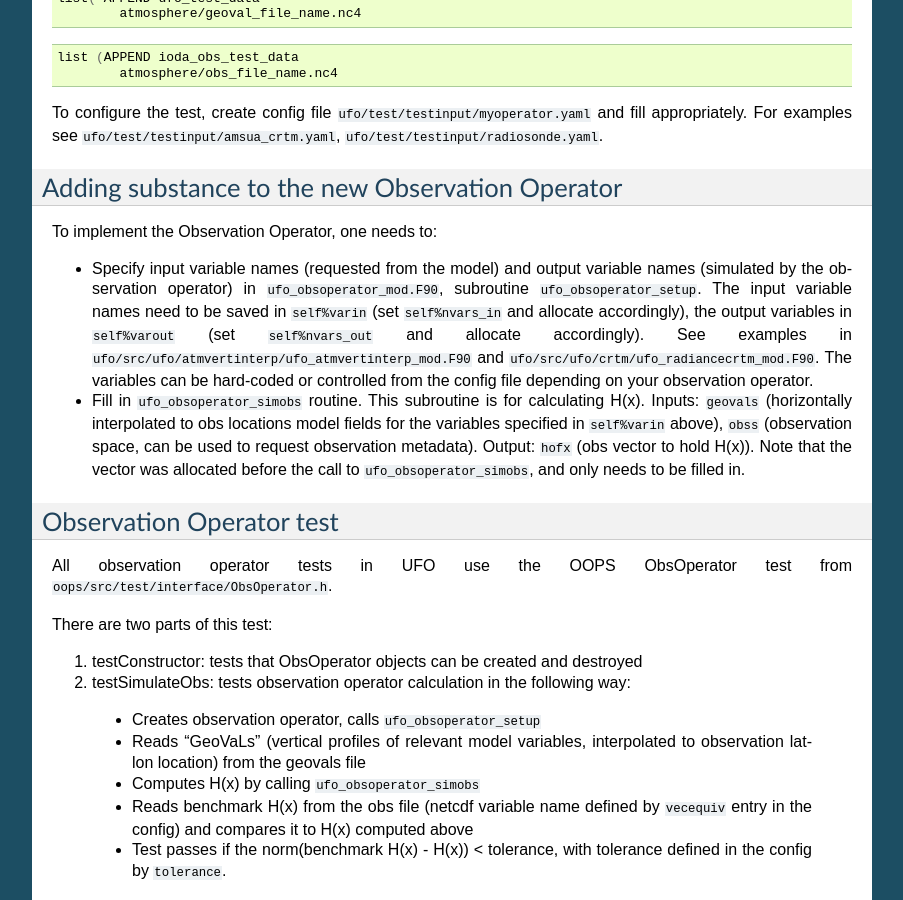
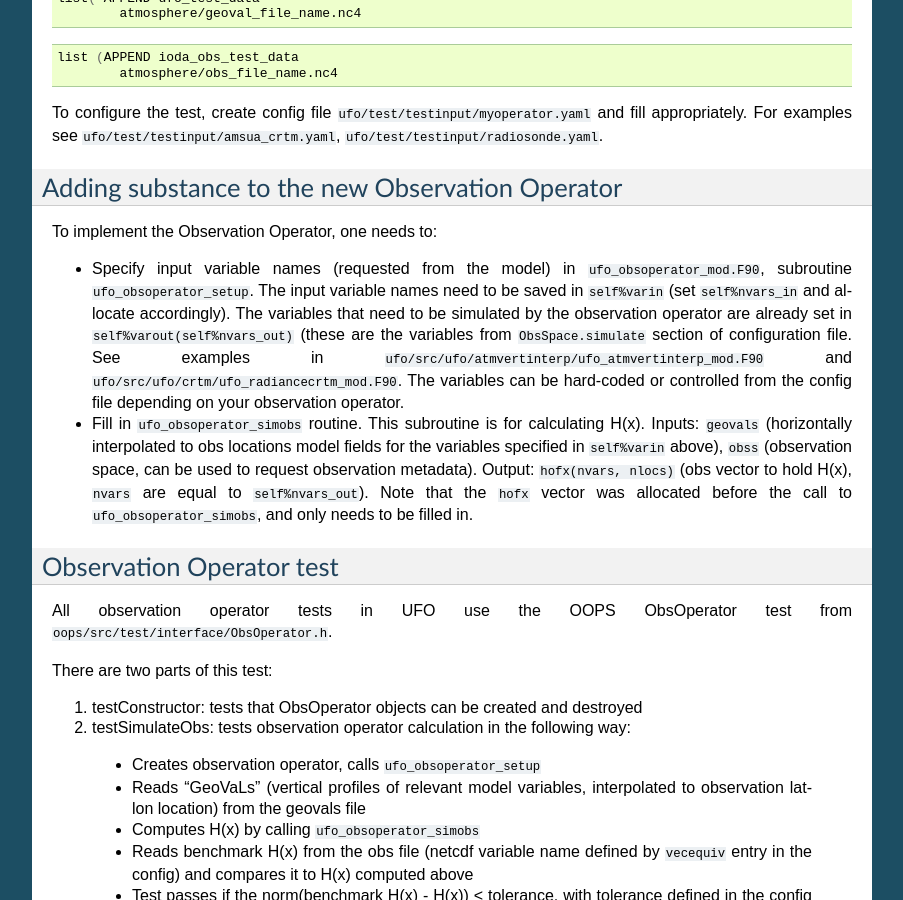
Before and after one commit to JCSDA/jedi-docs, a Sphinx documentation site: the page built from docs/jedi-components/ufo/newobsop.rst, in a window 1280 px wide and 900 px high, scrolled down 1752 px. Shown: the whole window, without its empty margins (198-1101 px from the left). Built offline with Sphinx 7.4.7, drawn with Linux system fonts in a browser that asks for light colours.

Commit message:
update newobosp page (remove reference to varout) (#111)

```diff
--- a/docs/jedi-components/ufo/newobsop.rst
+++ b/docs/jedi-components/ufo/newobsop.rst
@@ -95,9 +95,9 @@ Adding substance to the new Observation Operator
 
 To implement the Observation Operator, one needs to:
 
-* Specify input variable names (requested from the model) and output variable names (simulated by the observation operator) in :code:`ufo_obsoperator_mod.F90`, subroutine :code:`ufo_obsoperator_setup`. The input variable names need to be saved in :code:`self%varin` (set :code:`self%nvars_in` and allocate accordingly), the output variables in :code:`self%varout` (set :code:`self%nvars_out` and allocate accordingly). See examples in :code:`ufo/src/ufo/atmvertinterp/ufo_atmvertinterp_mod.F90` and :code:`ufo/src/ufo/crtm/ufo_radiancecrtm_mod.F90`. The variables can be hard-coded or controlled from the config file depending on your observation operator.
+* Specify input variable names (requested from the model) in :code:`ufo_obsoperator_mod.F90`, subroutine :code:`ufo_obsoperator_setup`. The input variable names need to be saved in :code:`self%varin` (set :code:`self%nvars_in` and allocate accordingly). The variables that need to be simulated by the observation operator are already set in :code:`self%varout(self%nvars_out)` (these are the variables from :code:`ObsSpace.simulate` section of configuration file. See examples in :code:`ufo/src/ufo/atmvertinterp/ufo_atmvertinterp_mod.F90` and :code:`ufo/src/ufo/crtm/ufo_radiancecrtm_mod.F90`. The variables can be hard-coded or controlled from the config file depending on your observation operator.
 
-* Fill in :code:`ufo_obsoperator_simobs` routine. This subroutine is for calculating H(x). Inputs: :code:`geovals` (horizontally interpolated to obs locations model fields for the variables specified in :code:`self%varin` above), :code:`obss` (observation space, can be used to request observation metadata). Output: :code:`hofx` (obs vector to hold H(x)). Note that the vector was allocated before the call to :code:`ufo_obsoperator_simobs`, and only needs to be filled in.
+* Fill in :code:`ufo_obsoperator_simobs` routine. This subroutine is for calculating H(x). Inputs: :code:`geovals` (horizontally interpolated to obs locations model fields for the variables specified in :code:`self%varin` above), :code:`obss` (observation space, can be used to request observation metadata). Output: :code:`hofx(nvars, nlocs)` (obs vector to hold H(x), :code:`nvars` are equal to :code:`self%nvars_out`). Note that the :code:`hofx` vector was allocated before the call to :code:`ufo_obsoperator_simobs`, and only needs to be filled in.
 
 Observation Operator test
 -------------------------
```
